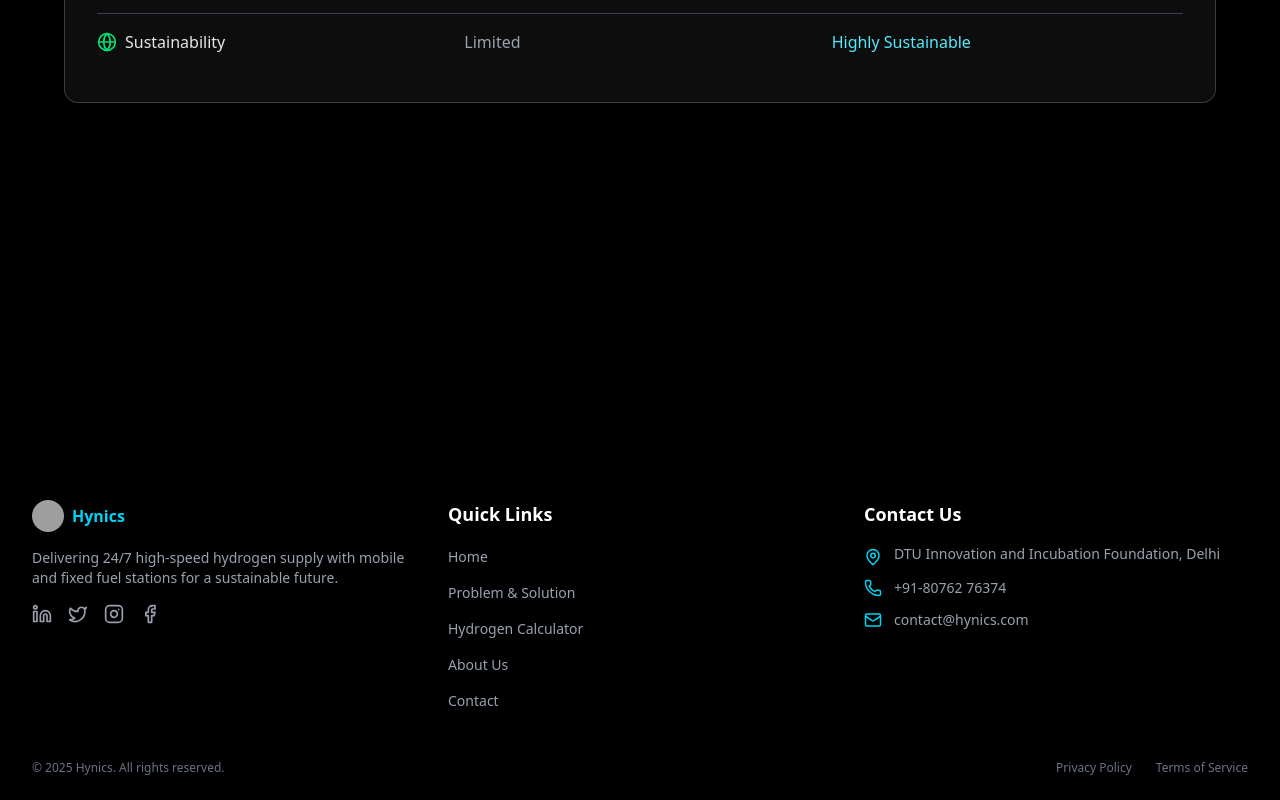
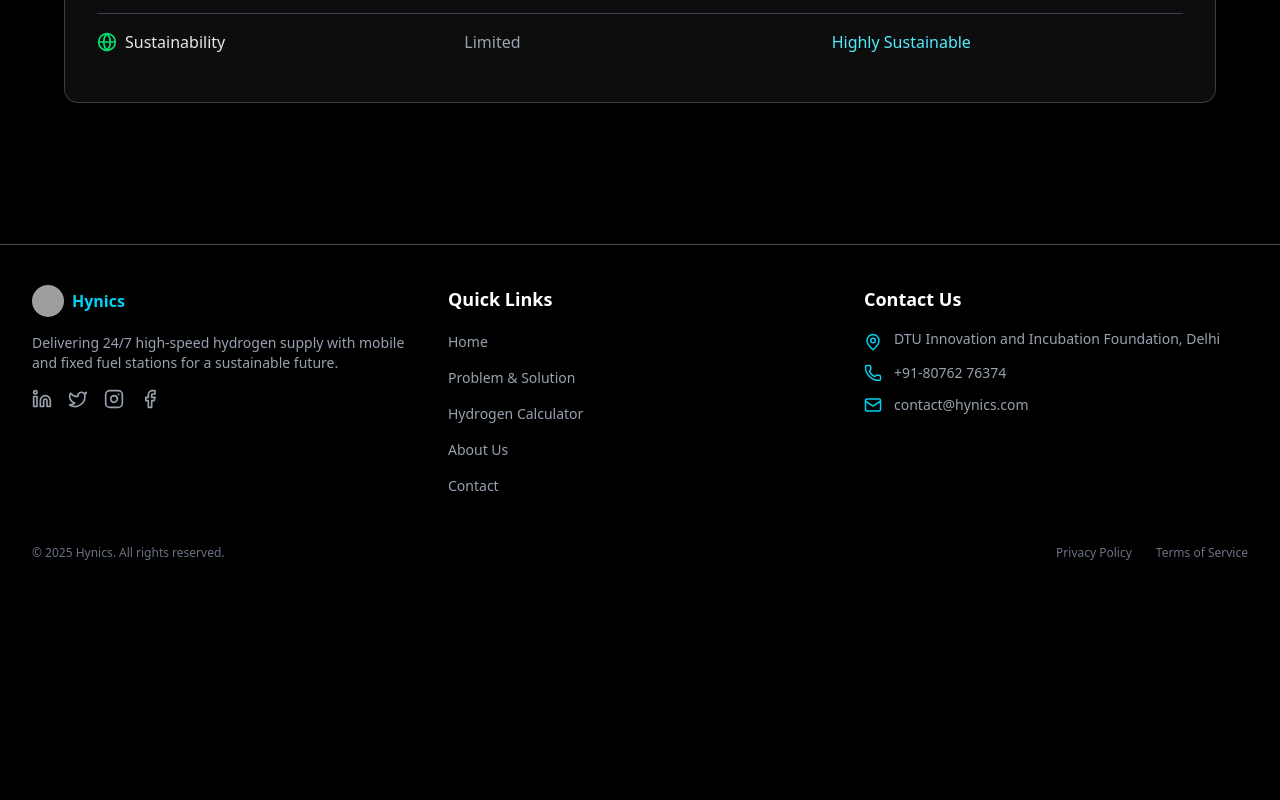
Before and after one commit to s4mzai/hynics-frontend, a React (Vite) app: page /problem-solution in a window 1280 px wide. Shown: the part 1972-2772 px from the top of the page. After the commit the page ends 2557 px from the top, so only its background shows below. Built offline with nearby package versions, Linux system fonts and the light colour scheme; grey boxes are pictures that could not be loaded.

Commit message:
fix: add border top to footer and fix heights issue

```diff
--- a/src/components/Footer.jsx
+++ b/src/components/Footer.jsx
@@ -22,7 +22,7 @@ const Footer = () => {
 
   return (
 
-    <footer className="bg-black text-white pt-16 pb-6 w-full">
+    <footer className="bg-black text-white pb-6 border-t-1 pt-10 border-white/30 w-full">
       <div className="max-w-7xl mx-auto px-6 lg:px-8">
         <div className="flex flex-col lg:flex-row justify-between gap-12 lg:gap-8">
 
--- a/src/components/LandingPage/CallToAction.jsx
+++ b/src/components/LandingPage/CallToAction.jsx
@@ -3,7 +3,7 @@ import { Link } from 'react-router-dom';
 
 const CallToAction = () => {
     return (
-      <div className="w-full bg-gradient-to-r from-[#0047AB] to-[#1CA9C9] md:p-20">
+      <div className="w-full bg-gradient-to-r from-[#0047AB] to-[#1CA9C9] md:p-20 mb-16">
         <div className="max-w-4xl mx-auto text-center p-8 rounded-xl">
           <h2 className="text-3xl md:text-4xl font-extrabold text-white mb-4 leading-tight">
             Ready to Transform Your Hydrogen Future?
@@ -20,7 +20,7 @@ const CallToAction = () => {
             </Link>
 
             <Link to="/calculator">
-              <Button className="w-full border text-white font-semibold py-5 px-8 rounded-full bg-white text-black hover:bg-white/80">
+              <Button className="w-full border font-semibold py-5 px-8 rounded-full bg-white text-black hover:bg-white/80">
                 Try Calculator
               </Button>
             </Link>
--- a/src/components/ProblemSolutionPage/ComparingApproach.jsx
+++ b/src/components/ProblemSolutionPage/ComparingApproach.jsx
@@ -40,7 +40,7 @@ const HynicsComparisonRow = ({ data }) => {
 
 const ComparingApproach = () => {
   return (
-    <div className="min-h-screen flex flex-col items-center p-4 sm:p-8">
+    <div className="min-h-[38rem] flex flex-col items-center p-4 sm:p-8">
       <div className="text-center mb-6">
         <span className="text-xs font-semibold tracking-widest uppercase text-cyan-400 bg-cyan-400/20 px-2 py-1 rounded-full">
           Comparative Analysis
```
